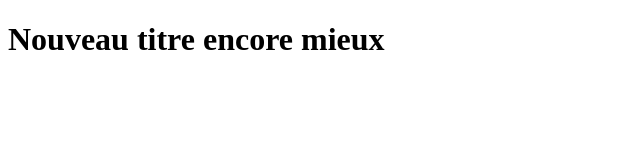
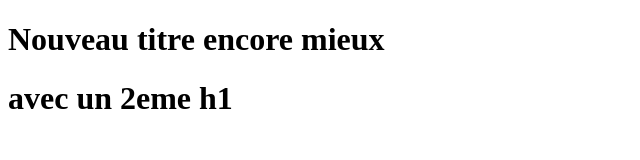
Before and after one commit to Thibaut303/helloWorld, a plain HTML site: page index.html in a window 1280 px wide. Shown: the whole page, without its empty margins (0-640 px from the left). Drawn offline with Linux system fonts and the light colour scheme.

Commit message:
add a new h1 in body

```diff
--- a/index.html
+++ b/index.html
@@ -5,5 +5,7 @@
   </head>
   <body>
     <h1>Nouveau titre encore mieux</h1>
-  </body>
+  <h1> avec un 2eme h1 <h1>
+
+    </body>
 </html>
```
